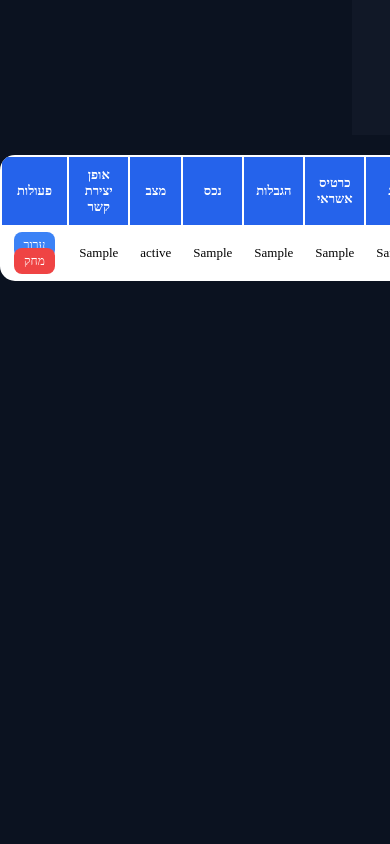
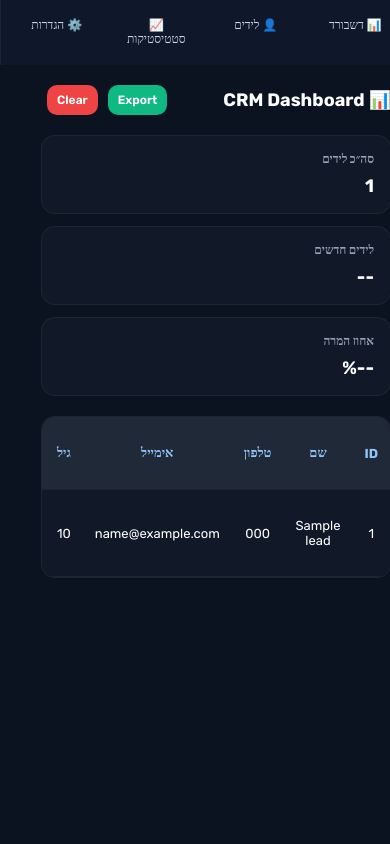
Before and after one commit to yankeisking-dev/lead-site, a Flask app: page /admin in a window 390 px wide; the page is wider, and only the part inside the window is pictured. Run offline with Flask 3, Linux system fonts and the light colour scheme; tables that the repository leaves empty hold one stand-in row (values such as "Sample post").

Commit message:
Update admin.html

```diff
--- a/templates/admin.html
+++ b/templates/admin.html
@@ -4,7 +4,10 @@
 <meta charset="UTF-8">
 <title>CRM Dashboard</title>
 
+<link href="https://fonts.googleapis.com/css2?family=Rubik:wght@300;400;600;700&display=swap" rel="stylesheet">
+
 <style>
+
 body{
     margin:0;
     font-family:Rubik;
@@ -13,60 +16,228 @@ body{
     direction:rtl;
 }
 
+/* WRAPPER */
+.wrapper{
+    display:flex;
+    min-height:100vh;
+}
+
+/* SIDEBAR (DESKTOP) */
+.sidebar{
+    width:220px;
+    background:#0f172a;
+    padding:20px;
+    border-left:1px solid rgba(255,255,255,0.05);
+}
+
+.sidebar h3{
+    margin-top:0;
+    font-size:16px;
+    color:#93c5fd;
+}
+
+.menu a{
+    display:block;
+    padding:10px;
+    margin:6px 0;
+    text-decoration:none;
+    color:#cbd5e1;
+    border-radius:10px;
+    font-size:13px;
+}
+
+.menu a:hover{
+    background:#1e293b;
+}
+
+/* MAIN */
+.main{
+    flex:1;
+    padding:20px;
+}
+
+/* HEADER */
 .header{
     display:flex;
     justify-content:space-between;
-    padding:20px;
-    background:#111827;
+    align-items:center;
+    margin-bottom:20px;
+    gap:10px;
+    flex-wrap:wrap;
 }
 
+.title{
+    font-size:20px;
+    font-weight:700;
+}
+
+/* BUTTONS */
 .btn{
     padding:10px 14px;
     border-radius:10px;
     text-decoration:none;
     color:white;
     font-weight:600;
+    font-size:13px;
+    margin-left:6px;
+    display:inline-block;
 }
 
 .green{background:#10b981;}
 .red{background:#ef4444;}
 .blue{background:#3b82f6;}
 
-.table{
-    width:95%;
-    margin:20px auto;
-    background:white;
-    color:black;
-    border-radius:15px;
-    overflow:hidden;
+/* KPI CARDS */
+.cards{
+    display:grid;
+    grid-template-columns:repeat(3,1fr);
+    gap:12px;
+    margin-bottom:20px;
+}
+
+.card{
+    background:#111827;
+    padding:16px;
+    border-radius:14px;
+    border:1px solid rgba(255,255,255,0.05);
+}
+
+.card h4{
+    margin:0;
+    font-size:12px;
+    color:#94a3b8;
+}
+
+.card p{
+    margin:8px 0 0;
+    font-size:18px;
+    font-weight:700;
+}
+
+/* TABLE */
+.table-wrapper{
+    background:#111827;
+    border-radius:14px;
+    overflow:auto;
+    border:1px solid rgba(255,255,255,0.05);
+}
+
+table{
+    width:100%;
+    border-collapse:collapse;
+    min-width:900px;
 }
 
 th,td{
-    padding:10px;
+    padding:12px;
     text-align:center;
     font-size:13px;
+    border-bottom:1px solid rgba(255,255,255,0.05);
 }
 
 th{
-    background:#2563eb;
-    color:white;
+    background:#1f2937;
+    color:#93c5fd;
+    position:sticky;
+    top:0;
 }
 
+tr:hover{
+    background:#1e293b;
+}
+
+/* ACTIONS */
 .actions a{
-    margin:2px;
     padding:6px 10px;
     border-radius:8px;
     text-decoration:none;
     color:white;
     font-size:12px;
+    margin:2px;
+    display:inline-block;
 }
+
+.edit{background:#3b82f6;}
+.delete{background:#ef4444;}
+
+/* =========================
+   📱 MOBILE RESPONSIVE
+========================= */
+
+@media (max-width: 768px){
+
+    .wrapper{
+        flex-direction:column;
+    }
+
+    .sidebar{
+        width:100%;
+        display:flex;
+        justify-content:space-around;
+        align-items:center;
+        padding:10px;
+    }
+
+    .sidebar h3{
+        display:none;
+    }
+
+    .menu{
+        display:flex;
+        gap:8px;
+        width:100%;
+        justify-content:space-around;
+    }
+
+    .menu a{
+        margin:0;
+        font-size:12px;
+        padding:8px;
+        text-align:center;
+        flex:1;
+    }
+
+    .cards{
+        grid-template-columns:1fr;
+    }
+
+    .title{
+        font-size:18px;
+    }
+
+    .btn{
+        font-size:12px;
+        padding:8px 10px;
+    }
+
+    table{
+        min-width:700px;
+    }
+}
+
 </style>
 </head>
 
 <body>
 
+<div class="wrapper">
+
+    <!-- SIDEBAR -->
+    <div class="sidebar">
+        <h3>CRM</h3>
+        <div class="menu">
+            <a href="#">📊 דשבורד</a>
+            <a href="#">👤 לידים</a>
+            <a href="#">📈 סטטיסטיקות</a>
+            <a href="#">⚙️ הגדרות</a>
+        </div>
+    </div>
+
+    <!-- MAIN -->
+    <div class="main">
+
         <div class="header">
-<h2>📊 CRM Dashboard</h2>
+            <div class="title">📊 CRM Dashboard</div>
 
             <div>
                 <a href="/export" class="btn green">Export</a>
@@ -74,7 +245,28 @@ th{
             </div>
         </div>
 
-<table class="table">
+        <!-- KPI -->
+        <div class="cards">
+            <div class="card">
+                <h4>סה״כ לידים</h4>
+                <p>{{ leads|length }}</p>
+            </div>
+
+            <div class="card">
+                <h4>לידים חדשים</h4>
+                <p>--</p>
+            </div>
+
+            <div class="card">
+                <h4>אחוז המרה</h4>
+                <p>--%</p>
+            </div>
+        </div>
+
+        <!-- TABLE -->
+        <div class="table-wrapper">
+
+        <table>
 
             <tr>
                 <th>ID</th>
@@ -106,13 +298,19 @@ th{
                 <td>{{ lead[10] }}</td>
 
                 <td class="actions">
-<a class="blue" href="/edit/{{ lead[0] }}">ערוך</a>
-<a class="red" href="/delete/{{ lead[0] }}">מחק</a>
+                    <a class="edit" href="/edit/{{ lead[0] }}">ערוך</a>
+                    <a class="delete" href="/delete/{{ lead[0] }}">מחק</a>
                 </td>
             </tr>
             {% endfor %}
 
         </table>
 
+        </div>
+
+    </div>
+
+</div>
+
 </body>
 </html>
```
Lines whose indentation alone changed are shown as unchanged.
